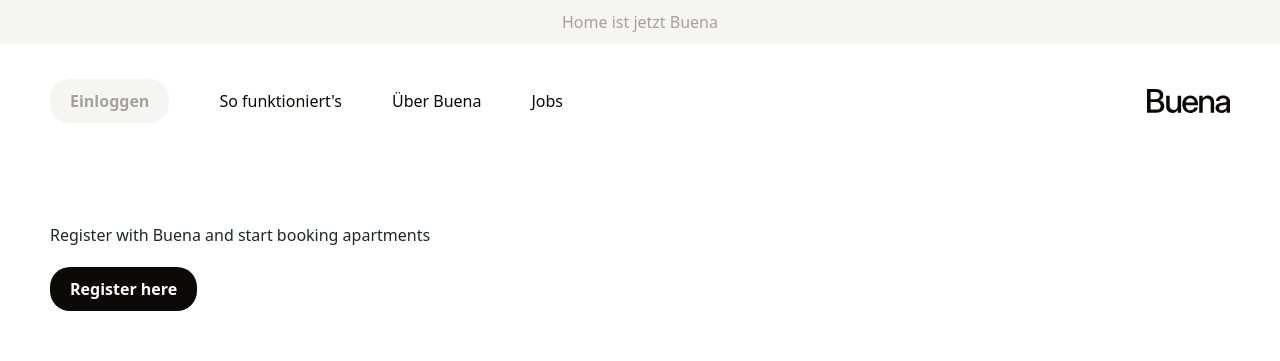
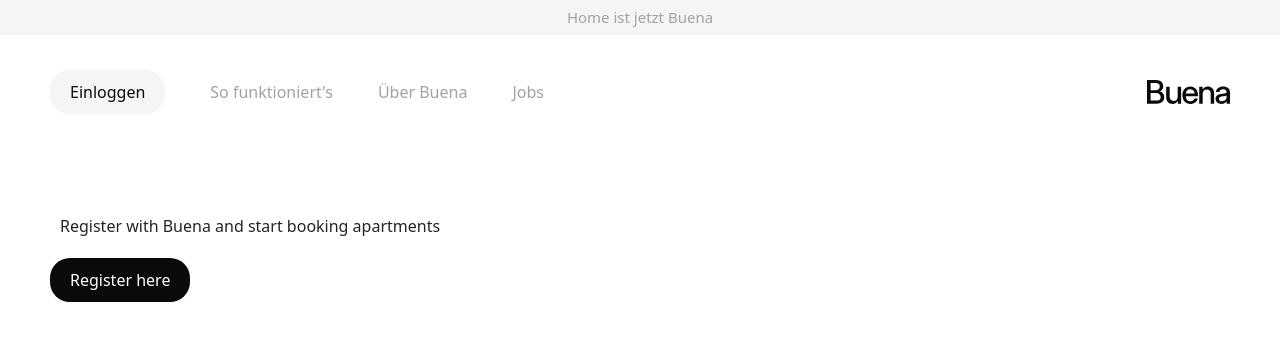
Before and after one commit to pikkukurkku/tenant_app, a React (Create React App) app: page / in a window 1280 px wide. Shown: the top 361 px of the page. Built offline with nearby package versions, Linux system fonts and the light colour scheme.

Commit message:
homepage styling

```diff
--- a/src/pages/Home.module.css
+++ b/src/pages/Home.module.css
@@ -3,8 +3,9 @@
 }
 
 .regular {
-  color: #0c0a09;
+  color: #a6a19e;
   margin: 0;
+  font-weight: 500;
 }
 
 .button {
@@ -13,18 +14,18 @@
   padding: 10px 20px;
   border-radius: 20px;
   border: none;
-  font-weight: bold;
+  font-weight: 500;
   font-size: 16px;
   cursor: pointer;
 }
 
 .einloggen {
   background-color: #f5f5f4;
-  color: #a6a19e;
+  color: #0c0a09;
   padding: 10px 20px;
   border-radius: 20px;
   border: none;
-  font-weight: bold;
+  font-weight: 500;
   font-size: 16px;
   cursor: pointer;
 }
@@ -40,7 +41,8 @@
   display: flex;
   justify-content: center;
   margin: 0;
-  padding: 10px 0;
+  padding: 6px 0;
+  font-size: 15px;
 }
 
 .navbar {
@@ -55,7 +57,7 @@
 .navbar-btns {
   display: flex;
   flex-direction: row;
-  gap: 50px;
+  gap: 45px;
   align-items: center;
 }
 
@@ -64,9 +66,11 @@
 }
 
 .register {
-  margin-bottom: 20px;
+  margin: 0 0 20px 10px;
   text-align: left;
 }
+
+
 
 .video-container {
   display: flex;
@@ -76,7 +80,7 @@
 }
 
 .video {
-  width: 70%;
+  width: 90%;
   height: auto;
 }
 
--- a/src/pages/Home.tsx
+++ b/src/pages/Home.tsx
@@ -1,13 +1,11 @@
-import React from "react";
+import React, { useState } from "react";
 import { Link } from "react-router-dom";
 import styles from './Home.module.css'
-import { useState } from "react";
 
 const Home: React.FC = () => {
-  const [errorMessage, setErrorMessage] = useState("");
+  const [errorMessage, setErrorMessage] = useState<string>("");
 
-  const logInClick = () => {
-    console.log('I was clicked')
+  const logInClick = (): void => {
     if (errorMessage) {
       setErrorMessage("");
     } else {
```
